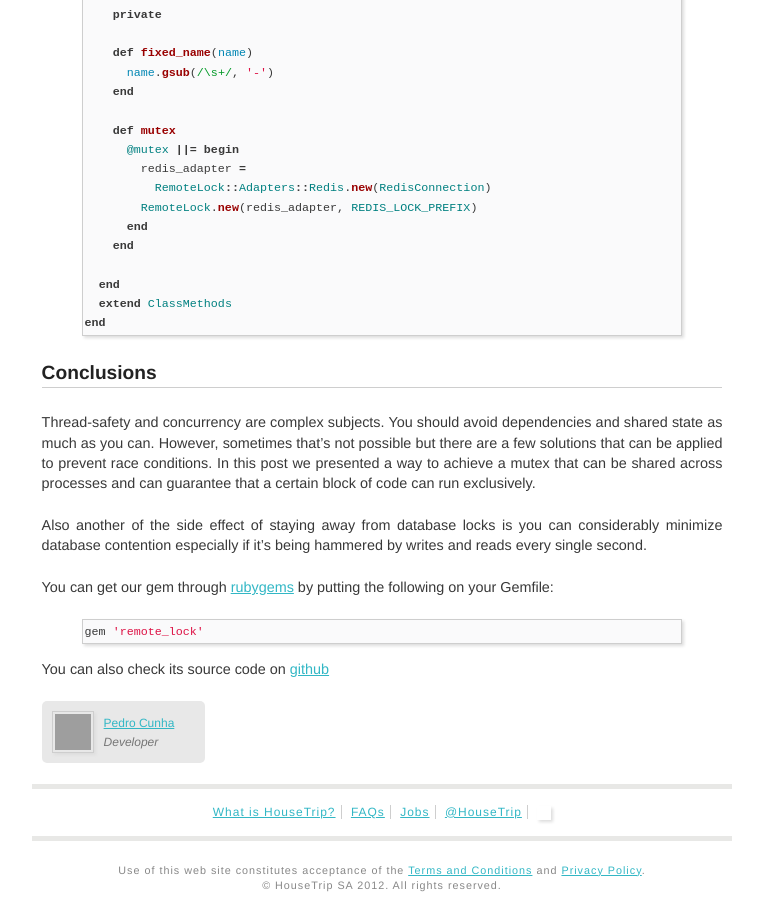
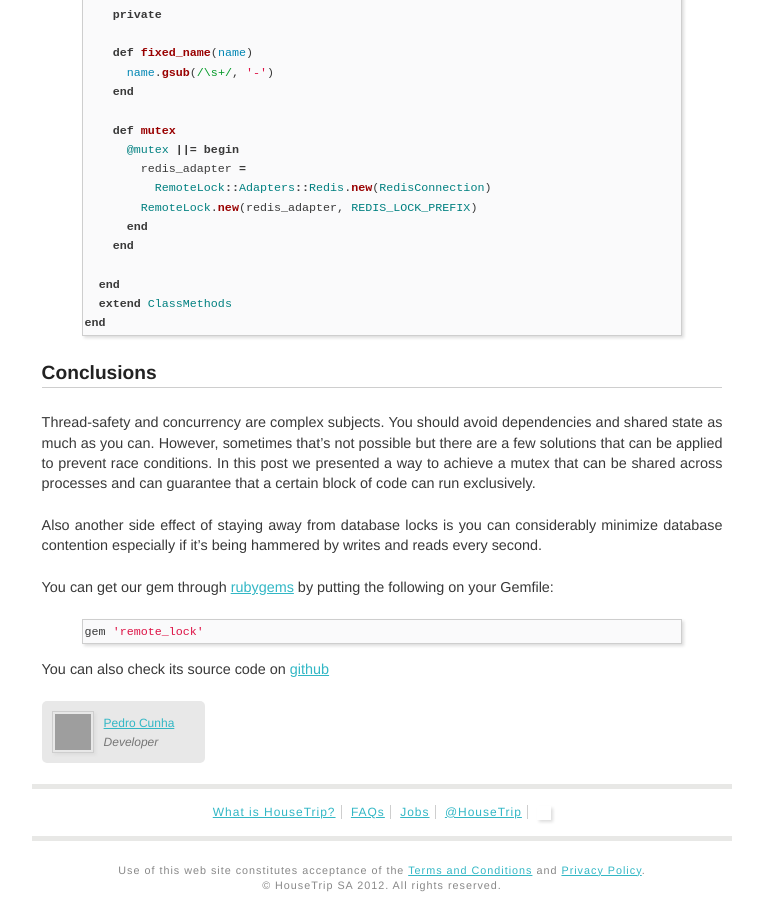
Before and after one commit to HouseTrip/housetrip.github.com, a Jekyll site: the page built from _posts/2014-01-28-efficient-cross-processing-locking-in-ruby.md, in a window 1280 px wide and 900 px high, scrolled down 1959 px. Shown: the whole window, without its empty margins (258-1021 px from the left). Built offline with Jekyll 4.4.1, drawn with Linux system fonts in a browser that asks for light colours; grey boxes are pictures that could not be loaded.

Commit message:
reword and date change

```diff
--- a/_posts/2014-01-27-efficient-cross-processing-locking-in-ruby.md
+++ b/_posts/2014-01-28-efficient-cross-processing-locking-in-ruby.md
@@ -122,9 +122,9 @@ there are a few solutions that can be applied to prevent race conditions. In thi
 post we presented a way to achieve a mutex that can be shared across processes and
 can guarantee that a certain block of code can run exclusively.
 
-Also another of the side effect of staying away from database locks is you can
+Also another side effect of staying away from database locks is you can
 considerably minimize database contention especially if it's being hammered
-by writes and reads every single second.
+by writes and reads every second.
 
 You can get our gem through [rubygems](https://rubygems.org/gems/remote_lock)
 by putting the following on your Gemfile:
```
